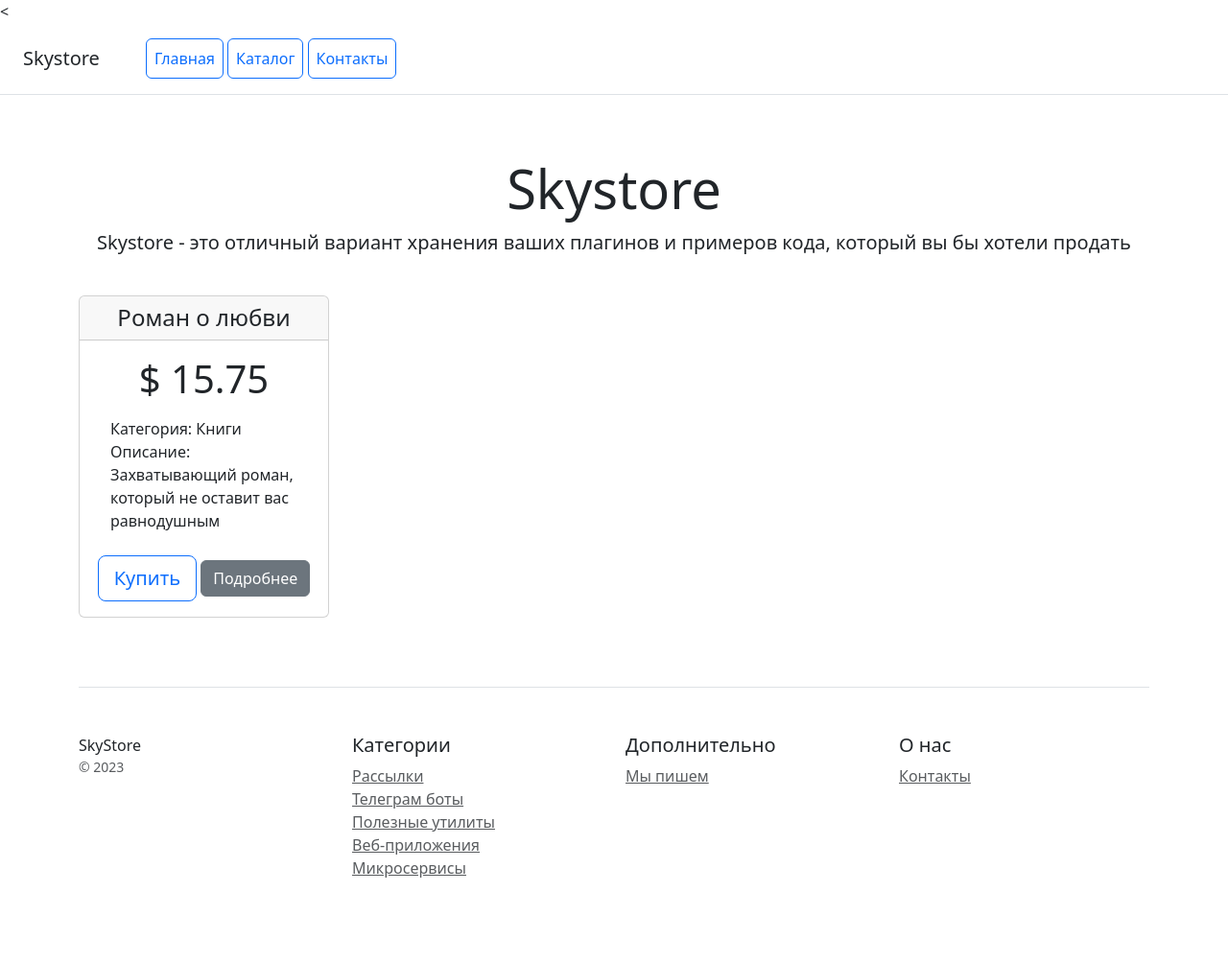
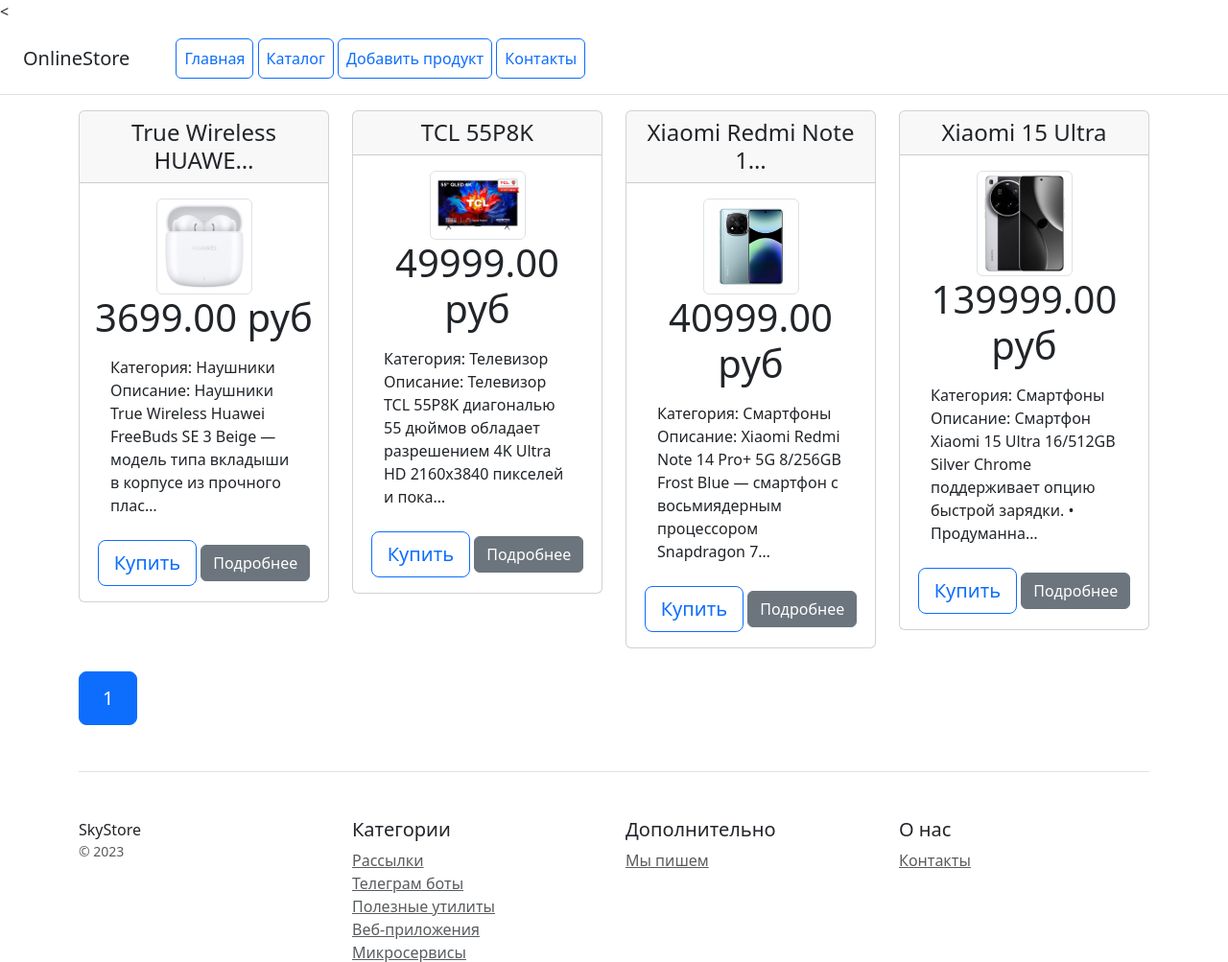
Before and after one commit to Streiker-Saik/OnlineStore_Django, a Django app: page / in a window 1280 px wide. Shown: the top 1003 px of the page at 96% size. Before the commit the page ends 915 px from the top, so only its background shows below. Run offline with Django 5.2, Linux system fonts and the light colour scheme; data comes from the database, SQL or seed files in the repository; some libraries are stand-ins or nearby versions.

Commit message:
add product_add.html

```diff
--- a/catalog/templates/catalog/header.html
+++ b/catalog/templates/catalog/header.html
@@ -1,17 +1,12 @@
 <!-- header.html -->
 <header><
 <div class="d-flex flex-column flex-md-row align-items-center p-3 px-md-4 mb-3 bg-white border-bottom box-shadow">
-    <h5 class="my-0 mr-md-auto font-weight-normal">Skystore</h5>
+    <h5 class="my-0 mr-md-auto font-weight-normal">OnlineStore</h5>
     <nav class="ms-5">
         <a class="p-2 btn btn-outline-primary" href="{% url 'catalog:home' %}">Главная</a>
         <a class="p-2 btn btn-outline-primary" href="#">Каталог</a>
+        <a class="p-2 btn btn-outline-primary" href="{% url 'catalog:product_add' %}">Добавить продукт</a>
         <a class="p-2 btn btn-outline-primary" href="{% url 'catalog:contacts' %}">Контакты</a>
     </nav>
 </div>
-
-<div class="pricing-header px-3 py-3 pt-md-5 pb-md-4 mx-auto text-center">
-    <h1 class="display-4">Skystore</h1>
-    <p class="lead">Skystore - это отличный вариант хранения ваших плагинов и примеров кода, который вы бы хотели
-        продать</p>
-</div>
 </header>
--- a/catalog/templates/catalog/home.html
+++ b/catalog/templates/catalog/home.html
@@ -3,16 +3,18 @@
 
 {% block title %}Главная страница{% endblock %}
 
+{% load my_tags %}
 {% block content %}
 <div class="row text-center">
     {% for product in products %}
     <div class="col-3">
         <div class="card mb-4 box-shadow">
             <div class="card-header">
-                <h4 class="my-0 font-weight-normal">{{product.name}}</h4>
+                <h4 class="my-0 font-weight-normal">{{product.name|truncatechars:20}}</h4>
             </div>
             <div class="card-body">
-                <h1 class="card-title pricing-card-title">$ {{product.price}}</h1>
+                <img src="{{ product.image | media_filter }}" class="img-thumbnail" style="max-width: 100; height: auto;" alt="{{ product.name }}">
+                <h1 class="card-title pricing-card-title">{{product.price}} руб</h1>
                 <ul class="list-unstyled mt-3 mb-4 text-start m-3">
                     <li>Категория: {{product.category.name}}</li>
                     <li>Описание: {{product.description|truncatechars:100}}</li>
@@ -26,4 +28,29 @@
     </div>
     {% endfor %}
 </div>
+<! --страницы-- >
+<nav aria-label="...">
+    <ul class="pagination pagination-lg">
+        {% if products.has_previous %}
+        <li class="page-item">
+            <a class="page-link" aria-current="page" href="?page=1">Начало</a>
+        </li>
+        <li class="page-item">
+            <a class="page-link" aria-current="page" href="?page={{ products.previous_page_number }}">
+                {{ products.previous_page_number }}
+            </a>
+        </li>
+        {% endif%}
+        <li class="page-item active">
+            <a class="page-link" aria-current="page" href="?page={{ products.number }}">{{ products.number }}</a>
+        </li>
+        {% if products.has_next %}
+        <li class="page-item">
+            <a class="page-link" href="?page={{ products.next_page_number }}">
+                {{products.next_page_number }}
+            </a>
+        </li>
+        {% endif%}
+    </ul>
+</nav>
 {% endblock %}
--- a/catalog/templates/catalog/product_detail.html
+++ b/catalog/templates/catalog/product_detail.html
@@ -7,10 +7,10 @@
 {% block content %}
 <div class="container">
     <h1>{{ product.name }}</h1>
-    <img src="{{ catalog.image|media_filter }}" class="img-thumbnail" alt="Изображение отсутствует"/>
+    <img src="{{ product.image | media_filter }}" class="img-thumbnail" style="max-width: 200px; height: auto;" alt="{{ product.name }}">
     <p>Описание: {{product.description}}</p>
     <p>Категория: {{product.category.name}}</p>
-    <p>Цена: {{product.price}} $</p>
+    <p>Цена: {{product.price}} руб</p>
     <p>Создан: {{product.created_at|date:"d M Y"}}</p>
     <p>Изменен: {{product.updated_at|date:"d M Y"}}</p>
     <a href="{% url 'catalog:home' %}" class="btn btn-link" tabindex="-1" role="button" aria-disabled="true">Назад</a>
--- a/catalog/urls.py
+++ b/catalog/urls.py
@@ -3,6 +3,9 @@
 from catalog.apps import CatalogConfig
 
 from . import views
+
+from django.conf import settings
+from django.conf.urls.static import static
 
 app_name = CatalogConfig.name
 
@@ -10,4 +13,8 @@
     path('', views.home, name='home'),
     path('contacts/', views.contacts, name='contacts'),
     path('product_detail/<int:pk>/', views.product_detail, name='product_detail'),
+    path('product_add', views.product_add, name='product_add'),
 ]
+
+if settings.DEBUG:
+    urlpatterns += static(settings.MEDIA_URL, document_root=settings.MEDIA_ROOT)
--- a/catalog/views.py
+++ b/catalog/views.py
@@ -1,18 +1,20 @@
+from django.contrib import messages
 from django.core.paginator import Paginator
 from django.http import HttpRequest, HttpResponse
 from django.shortcuts import render
 
-from catalog.models import Product, Contact
+
+from catalog.models import Product, Contact, Category
 
 
 def home(request: HttpRequest) -> HttpResponse:
     """
-    Обрабатывает главную страницу
+    Обрабатывает главную страницу. Со страницами по 4 продуктами
     :param request: Экземпляр HttpRequest.
     :return: HTML шаблон главной страницы
     """
     products = Product.objects.all().order_by('-updated_at')
-    paginator = Paginator(products, 1)
+    paginator = Paginator(products, 4)
     page_number = request.GET.get('page') # получаем номер страницы
     products = paginator.get_page(page_number)
     context = {"products": products}
@@ -46,3 +48,27 @@
     product = Product.objects.get(pk=pk)
     context = {'product': product}
     return render(request, 'catalog/product_detail.html', context)
+
+
+def product_add(request: HttpRequest) -> HttpResponse:
+    """
+    Обрабатывает форму добавления продукта.
+    Отправляет пользователю сообщение при успешной добавлении продукта.
+    :param request: Экземпляр HttpRequest.
+    :return: HTML страница при GET запросе или сообщение при успешном POST запросе
+    """
+    categories = Category.objects.all()
+    context = {"categories": categories}
+    if request.method == "POST":
+        name = request.POST.get("name")
+        description = request.POST.get("description")
+        image = request.FILES.get("image")
+        category_id = request.POST.get("category")
+        price = request.POST.get("price")
+        # if not all([name, price, category_id]):
+        #     messages.error(request, "Пожалуйста, заполните все обязательные поля.")
+        #     return render(request, 'catalog/product_add.html', context)
+        Product.objects.create(name=name, description=description, image=image, category_id=category_id, price=price)
+        return HttpResponse(f"Спасибо! Продукт {name}, добавлен.")
+
+    return render(request, 'catalog/product_add.html', context)
--- a/category_fixture.json
+++ b/category_fixture.json
@@ -3,24 +3,24 @@
     "model": "catalog.category",
     "pk": 1,
     "fields": {
-        "name": "Электроника",
-        "description": "Все, что связано с электронными устройствами и гаджетами"
+        "name": "Смартфоны",
+        "description": "Смартфон (англ. smartphone — умный телефон) — мобильный телефон (современный — как правило, с сенсорным экраном), дополненный функциональностью умного устройства, фактически всегда оснащён камерой, и также фронтальной камерой, предназначенной для осуществления видеозвонков, видеоконференций и фотографирования селфи."
     }
 },
 {
     "model": "catalog.category",
     "pk": 2,
     "fields": {
-        "name": "Одежда",
-        "description": "Модная одежда для мужчин, женщин и детей"
+        "name": "Телевизор",
+        "description": "Телевизор, телевизионный приёмник (новолат. televisorium «дальновидец»; от др.-греч. τῆλε «далеко» + лат. vīsio «зрение; видение») — приёмник телевизионных сигналов изображения и звука, отображающий их на экране и с помощью динамиков. Современный телевизор способен принимать телевизионные программы как с антенны, так и непосредственно от устройств их воспроизведения — например, видеомагнитофона, DVD-проигрывателя или медиаплеера. Так называемые смарт-телевизоры могут отображать потоковое видео, получаемое из локальной вычислительной сети или Интернета."
     }
 },
 {
     "model": "catalog.category",
     "pk": 3,
     "fields": {
-        "name": "Книги",
-        "description": "Широкий выбор книг разных жанров для всех возрастов"
+        "name": "Наушники",
+        "description": "Устройство для персонального прослушивания звуковой информации. В комплекте с микрофоном могут служить головной гарнитурой – средством для ведения переговоров по телефону или иному средству голосовой связи"
     }
 }
 ]
```
Also changed, not shown: catalog/templates/catalog/product_add.html (added, +45 -0 lines), product_fixture.json (+31 -31 lines), README.md, media/images/Apple_iPhone_16e.jpg (added), media/images/TCL_55P8K.jpg (added), media/images/True_Wireless_HUAWEI_FreeBuds_SE_3_Beige.jpg (added), media/images/Xiaomi_15_Ultra.jpg (added), media/images/Xiaomi_Redmi_Note_14_Pro.png (added).
